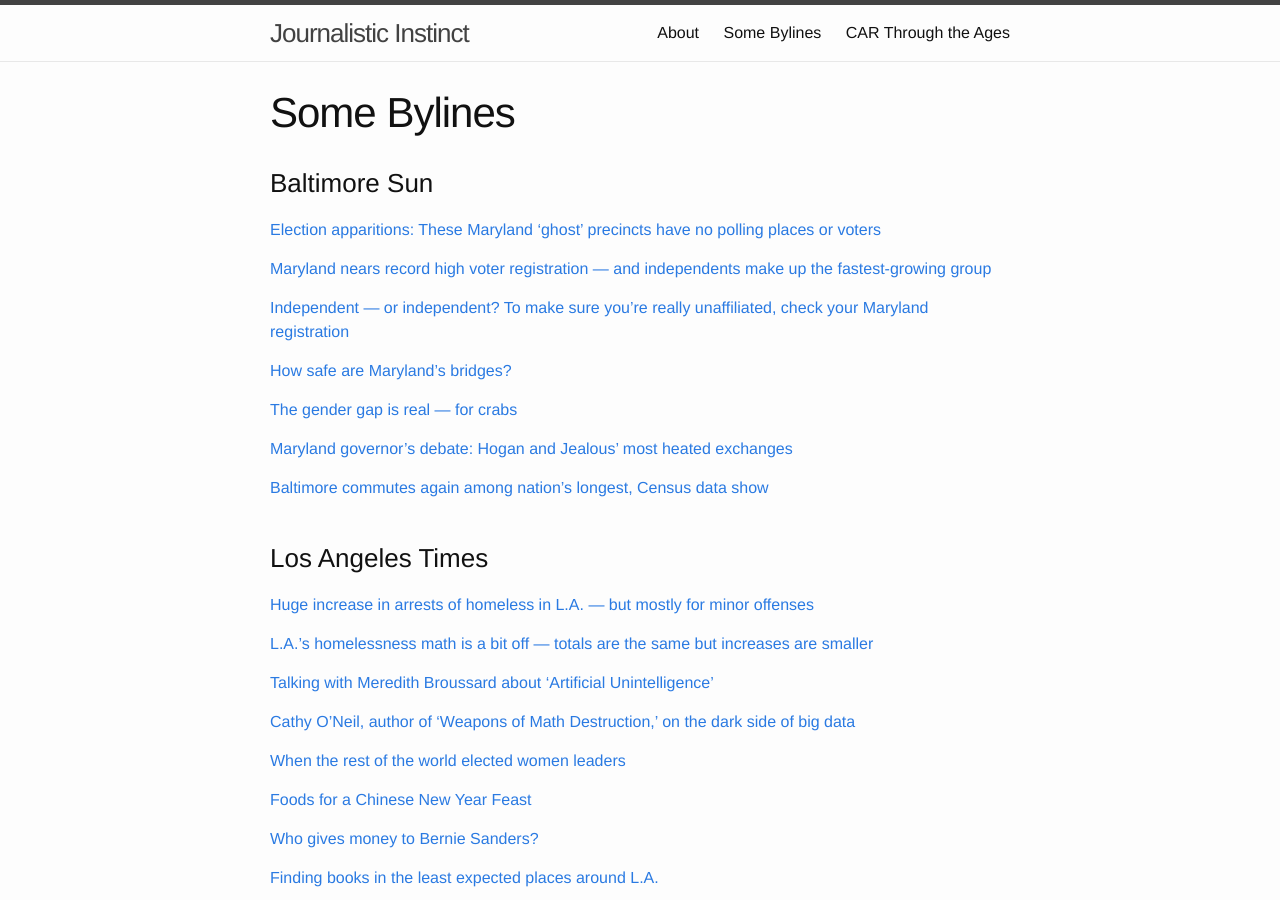
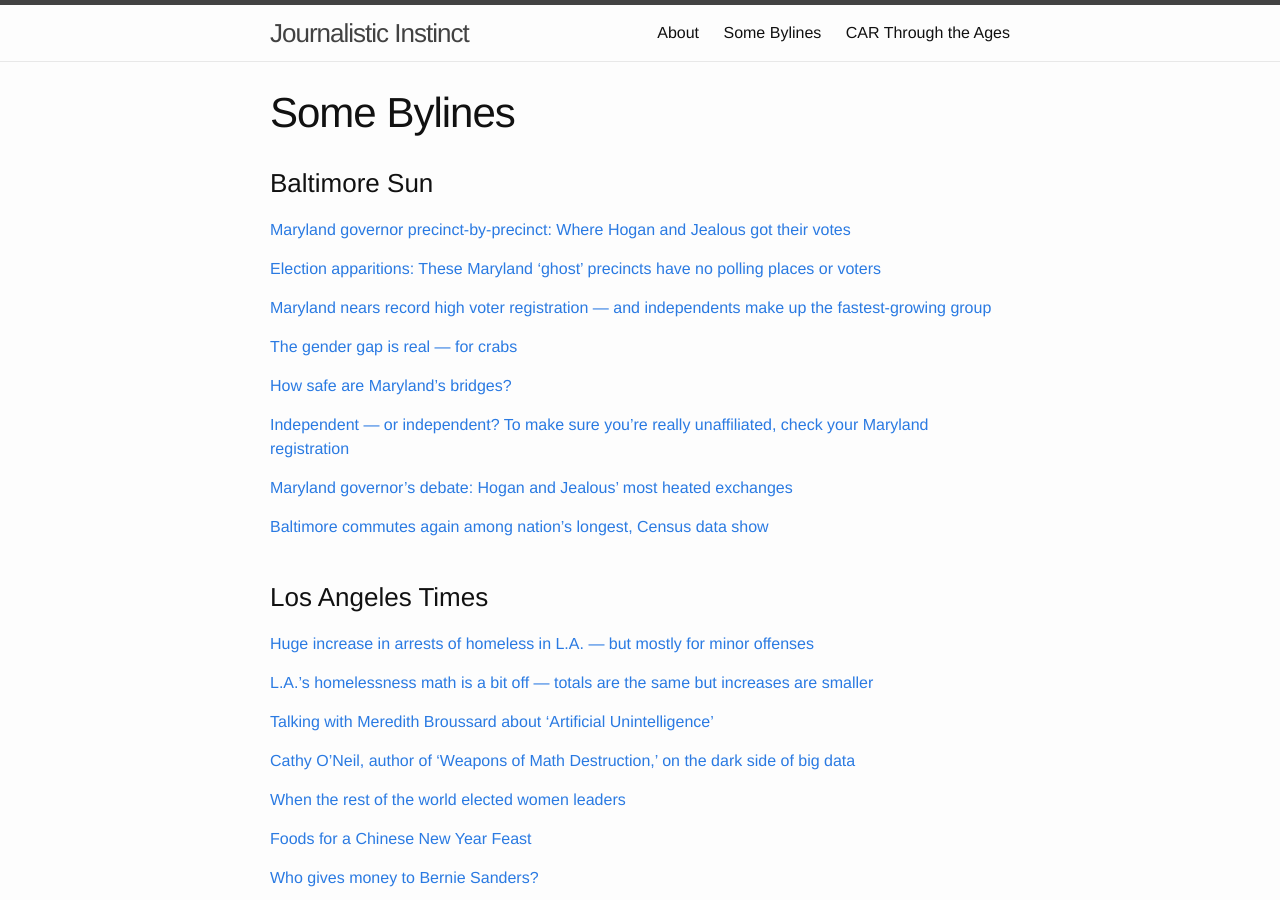
Before and after one commit to underthecurve/underthecurve.github.io, a Jekyll site: the page built from bylines.md, in a window 1280 px wide and 900 px high. Built offline with Jekyll 4.4.1, drawn with Linux system fonts in a browser that asks for light colours.

Commit message:
update bylines

```diff
--- a/bylines.md
+++ b/bylines.md
@@ -6,15 +6,17 @@
 
 ### Baltimore Sun
 
+[Maryland governor precinct-by-precinct: Where Hogan and Jealous got their votes](https://www.baltimoresun.com/news/maryland/politics/bs-md-governor-election-precinct-map-20181107-htmlstory.html)
+
 [Election apparitions: These Maryland 'ghost' precincts have no polling places or voters](http://www.baltimoresun.com/news/maryland/politics/bs-md-ghost-precincts-20181030-story.html)
 
 [Maryland nears record high voter registration — and independents make up the fastest-growing group](http://www.baltimoresun.com/news/maryland/politics/bs-md-2018-voter-registration-20181011-story.html)
 
-[Independent — or independent? To make sure you're really unaffiliated, check your Maryland registration](http://www.baltimoresun.com/news/maryland/politics/bs-md-unaffiliated-not-independent-20181015-story.html)
+[The gender gap is real — for crabs](http://www.baltimoresun.com/news/opinion/oped/bs-md-female-crab-20180829-story.html)
 
 [How safe are Maryland's bridges?](http://www.baltimoresun.com/news/maryland/bs-md-bridge-collapse-maryland-20180815-story.html)
 
-[The gender gap is real — for crabs](http://www.baltimoresun.com/news/opinion/oped/bs-md-female-crab-20180829-story.html)
+[Independent — or independent? To make sure you're really unaffiliated, check your Maryland registration](http://www.baltimoresun.com/news/maryland/politics/bs-md-unaffiliated-not-independent-20181015-story.html)
 
 [Maryland governor's debate: Hogan and Jealous' most heated exchanges](http://www.baltimoresun.com/news/maryland/politics/bs-md-debate-timeline-20180925-story.html)
 
```
